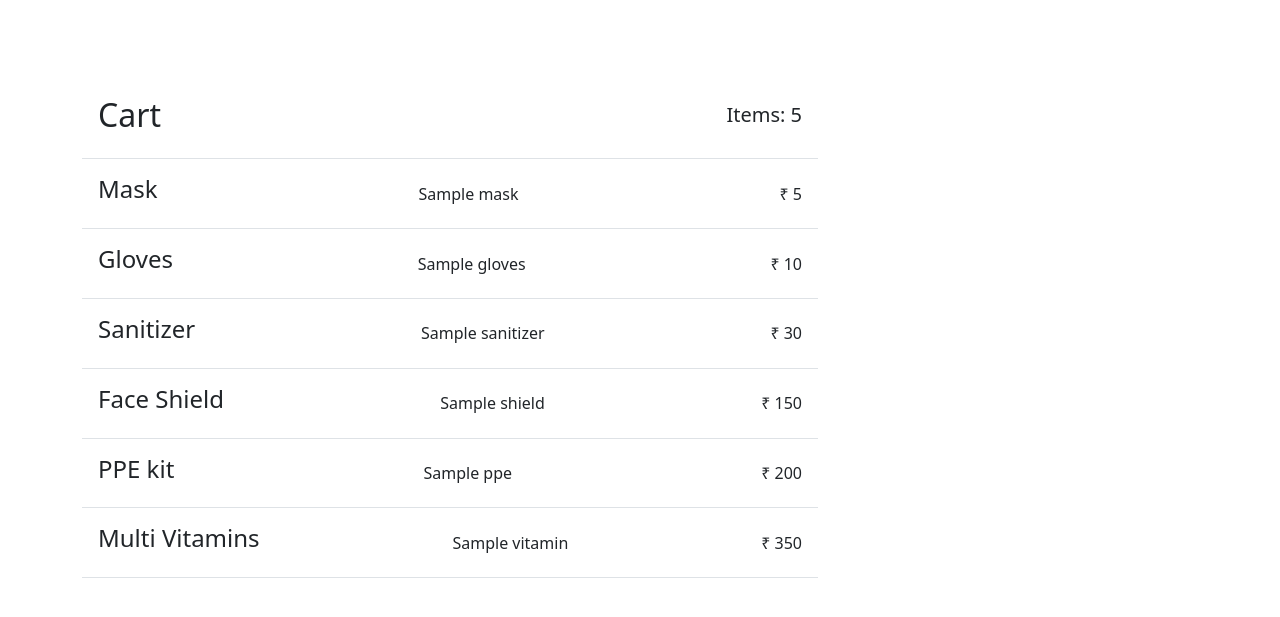
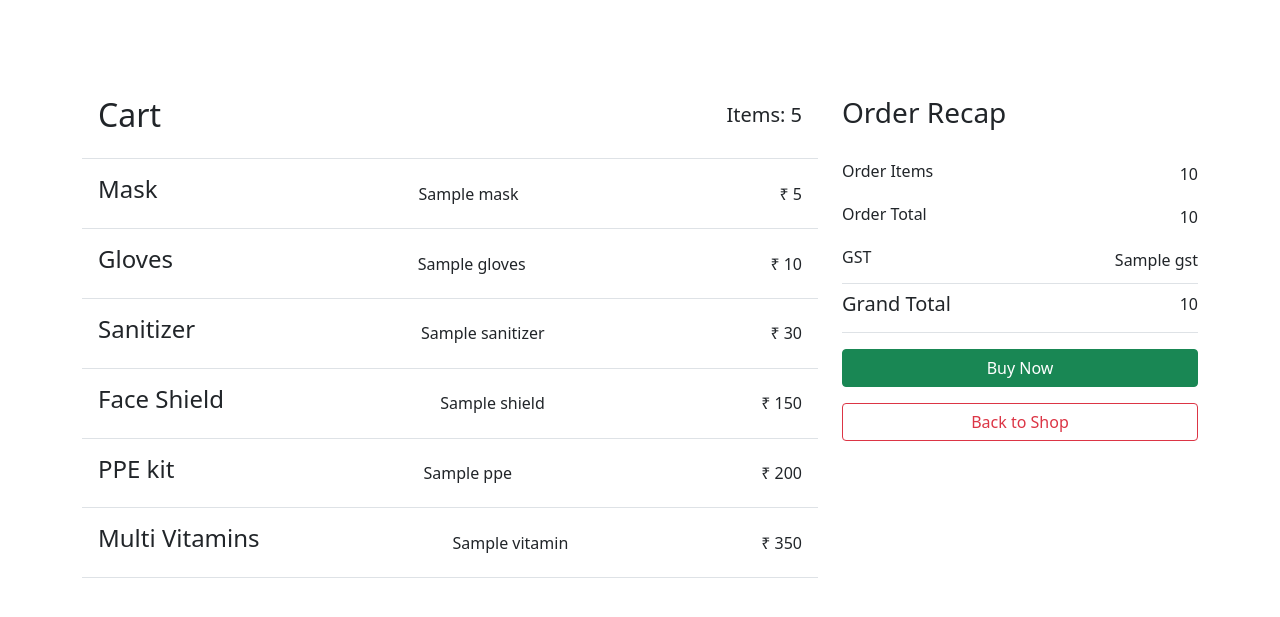
Before and after one commit to Arvind-Suthar/python-mini-project, a Flask app: template templates/checkout.html in a window 1280 px wide. Shown: the top 617 px of the page. Run offline with Flask 2, Linux system fonts and the light colour scheme; the template is opened without the code that fills it: most values are stand-ins (such as "Sample title", 1, 10 or a date in 2020); some libraries are stand-ins or nearby versions.

Commit message:
Add files via upload

```diff
--- a/app.py
+++ b/app.py
@@ -28,8 +28,7 @@ def index():
     user = ""
     if request.args:
         user = request.args['user']
-        userid = request.args['userid']
-    return render_template('index.html', user = user, userid = userid)
+    return render_template('index.html', user = user)
 '''
 @app.route('/login')
 def loginrender():
@@ -47,7 +46,9 @@ def checkout(name):
             sanitizer = int(request.form['sanitizer'])
             shield = int(request.form['shield'])
             vitamin = int(request.form['vitamin'])
-            return render_template('checkout.html', user = name, mask = mask, gloves = gloves, ppe = ppe, sanitizer = sanitizer, shield = shield, vitamin = vitamin)
+            total = mask*5 + gloves*10 + sanitizer*30 + ppe*200 + vitamin*350 + shield*150
+            gst = round(total*0.03, 2)
+            return render_template('checkout.html', user = name, mask = mask, gloves = gloves, ppe = ppe, total = total, gst = gst, sanitizer = sanitizer, shield = shield, vitamin = vitamin)
 
     return redirect(url_for('index'))
 
@@ -64,7 +65,7 @@ def login():
         if fetchedUser:
             user = fetchedUser.fullname
             userid = fetchedUser.id
-            return redirect(url_for('index', user = user, userid = userid, **request.args))
+            return redirect(url_for('index', user = user, **request.args))
         else:
             error = "Invalid credentials!"
     return render_template('login.html', error = error)
--- a/templates/checkout.html
+++ b/templates/checkout.html
@@ -9,7 +9,7 @@
     <!-- Bootstrap CSS -->
     <link href="https://cdn.jsdelivr.net/npm/bootstrap@5.1.3/dist/css/bootstrap.min.css" rel="stylesheet"
         integrity="sha384-1BmE4kWBq78iYhFldvKuhfTAU6auU8tT94WrHftjDbrCEXSU1oBoqyl2QvZ6jIW3" crossorigin="anonymous">
-    <title>Hello, world!</title>
+    <title>Covi Shop - Checkout</title>
     <link rel="stylesheet" href="{{ url_for('static', filename='css/checkout.css') }}">
 </head>
 <body>
@@ -100,7 +100,27 @@
                 {% endif %}
             </div>
             <div class="col-4">
-
+                <h3 class="pt-5">Order Recap</h3>
+                <div class="d-flex pt-4 py-2 justify-content-between">
+                    <h6>Order Items</h6>
+                    <span>{{ mask + gloves + sanitizer + ppe + vitamin + shield }}</span>
+                </div>
+                <div class="d-flex py-2 justify-content-between">
+                    <h6>Order Total</h6>
+                    <span>
+                        {{ total }}
+                    </span>
+                </div>
+                <div class="d-flex py-2 justify-content-between border-bottom">
+                    <h6>GST</h6>
+                    <span>{{ gst }}</span>
+                </div>
+                <div class="d-flex py-2 justify-content-between border-bottom">
+                    <h5>Grand Total</h5>
+                    <span>{{ gst+total }}</span>
+                </div>
+                <button class="btn btn-success btn-block w-100 my-3">Buy Now</button>
+                <a href="/?user={{ user }}" class="btn btn-outline-danger btn-block w-100">Back to Shop</a>
             </div>
         </div>
     </div>
--- a/templates/login.html
+++ b/templates/login.html
@@ -9,7 +9,7 @@
     <!-- Bootstrap CSS -->
     <link href="https://cdn.jsdelivr.net/npm/bootstrap@5.1.3/dist/css/bootstrap.min.css" rel="stylesheet"
         integrity="sha384-1BmE4kWBq78iYhFldvKuhfTAU6auU8tT94WrHftjDbrCEXSU1oBoqyl2QvZ6jIW3" crossorigin="anonymous">
-    <title>Hello, world!</title>
+    <title>Covi Shop - Login</title>
     <link rel="stylesheet" href="{{ url_for('static', filename='css/login.css') }}">
 </head>
 
--- a/templates/register.html
+++ b/templates/register.html
@@ -9,7 +9,7 @@
     <!-- Bootstrap CSS -->
     <link href="https://cdn.jsdelivr.net/npm/bootstrap@5.1.3/dist/css/bootstrap.min.css" rel="stylesheet"
         integrity="sha384-1BmE4kWBq78iYhFldvKuhfTAU6auU8tT94WrHftjDbrCEXSU1oBoqyl2QvZ6jIW3" crossorigin="anonymous">
-    <title>Hello, world!</title>
+    <title>Covi Shop - Register</title>
     <link rel="stylesheet" href="{{ url_for('static', filename='css/login.css') }}">
 </head>
 
```
Also changed, not shown: templates/index.html (+4 -4 lines), ss/checkout.png (added), ss/index1.png (added), ss/index2.png (added), ss/login.png (added), ss/register.png (added), users.db.
